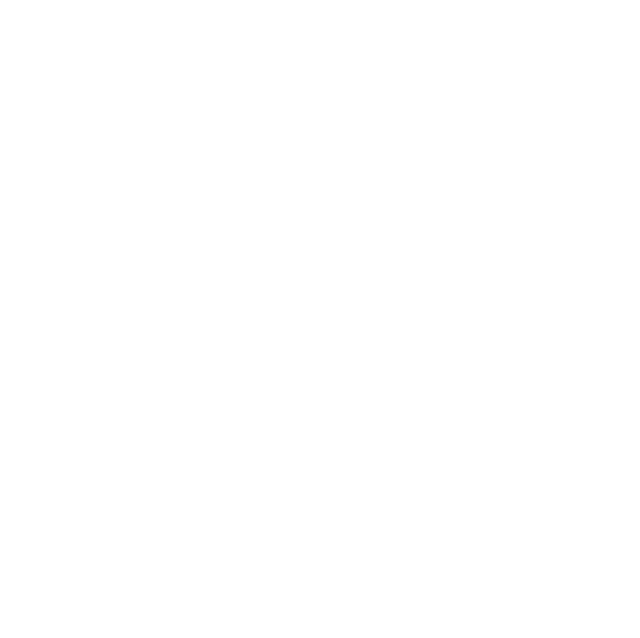
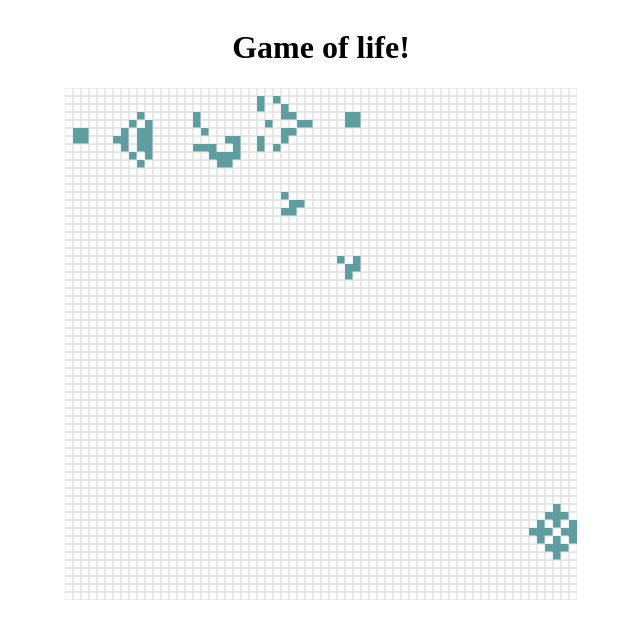
Before and after one commit to andrew-kulikov/game-of-life, a plain HTML site: page src/index.html in a window 1280 px wide. Shown: the whole page, without its empty margins (319-959 px from the left). Drawn offline with Linux system fonts and the light colour scheme.

Commit message:
Add simple game rules

```diff
--- /dev/null
+++ b/src/css/style.css
@@ -0,0 +1,9 @@
+header {
+    display: flex;
+    justify-content: center;
+}
+
+main {
+    display: flex;
+    justify-content: center;
+}
--- a/src/index.html
+++ b/src/index.html
@@ -4,9 +4,19 @@
     <meta charset="UTF-8">
     <meta name="viewport" content="width=device-width, initial-scale=1.0">
     <meta http-equiv="X-UA-Compatible" content="ie=edge">
+    <link rel="stylesheet" href="css/style.css" />
     <title>Game of life</title>
 </head>
 <body>
+    <header>
+        <h1>Game of life!</h1>
+    </header>
+    <main>
+        <canvas id="myCanvas" width="512" height="512"></canvas>
+    </main>
+    <footer>
 
+    </footer>
+    <script src="js/game.js"></script>
 </body>
 </html>
--- /dev/null
+++ b/src/js/game.js
@@ -0,0 +1,138 @@
+let canvas = document.getElementById("myCanvas").getContext("2d"),
+  cells = [];
+canvas.strokeStyle = "#e1e1e1";
+canvas.fillStyle = "cadetblue";
+
+init();
+
+function init() {
+  for (let i = 0; i < 64; i++) {
+    cells[i] = [];
+    for (let j = 0; j < 64; j++) {
+      cells[i][j] = 0;
+    }
+  }
+
+  // Prefilled cells
+  [
+    // Gosper glider gun
+    [1, 5],
+    [1, 6],
+    [2, 5],
+    [2, 6],
+    [11, 5],
+    [11, 6],
+    [11, 7],
+    [12, 4],
+    [12, 8],
+    [13, 3],
+    [13, 9],
+    [14, 3],
+    [14, 9],
+    [15, 6],
+    [16, 4],
+    [16, 8],
+    [17, 5],
+    [17, 6],
+    [17, 7],
+    [18, 6],
+    [21, 3],
+    [21, 4],
+    [21, 5],
+    [22, 3],
+    [22, 4],
+    [22, 5],
+    [23, 2],
+    [23, 6],
+    [25, 1],
+    [25, 2],
+    [25, 6],
+    [25, 7],
+    [35, 3],
+    [35, 4],
+    [36, 3],
+    [36, 4],
+
+    // Random cells
+    // If you wait enough time these will eventually take part
+    // in destroying the glider gun, and the simulation will be in a "static" state.
+    [60, 47],
+    [61, 47],
+    [62, 47],
+    [60, 48],
+    [61, 48],
+    [62, 48],
+    [60, 49],
+    [61, 49],
+    [62, 49],
+    [60, 51],
+    [61, 51],
+    [62, 51]
+  ].forEach(function(point) {
+    cells[point[0]][point[1]] = 1;
+  });
+
+  update();
+}
+
+function update() {
+  let result = [];
+
+  function _countNeighbours(x, y) {
+    let amount = 0;
+
+    function _isAlive(x, y) {
+      return cells[x] && cells[x][y];
+    }
+
+    if (_isAlive(x - 1, y - 1)) amount++;
+    if (_isAlive(x, y - 1)) amount++;
+    if (_isAlive(x + 1, y - 1)) amount++;
+    if (_isAlive(x - 1, y)) amount++;
+    if (_isAlive(x + 1, y)) amount++;
+    if (_isAlive(x - 1, y + 1)) amount++;
+    if (_isAlive(x, y + 1)) amount++;
+    if (_isAlive(x + 1, y + 1)) amount++;
+
+    return amount;
+  }
+
+  cells.forEach((row, x) => {
+    result[x] = [];
+    row.forEach((cell, y) => {
+      let alive = 0,
+        count = _countNeighbours(x, y);
+
+      if (cell > 0) {
+        alive = count === 2 || count === 3 ? 1 : 0;
+      } else {
+        alive = count === 3 ? 1 : 0;
+      }
+
+      result[x][y] = alive;
+    });
+  });
+
+  cells = result;
+
+  draw();
+}
+
+function draw() {
+  canvas.clearRect(0, 0, 1512, 1512);
+  cells.forEach((row, x) => {
+    row.forEach((cell, y) => {
+      canvas.beginPath();
+      canvas.rect(x * 8, y * 8, 8, 8);
+      if (cell) {
+        canvas.fill();
+      } else {
+        canvas.stroke();
+      }
+    });
+  });
+  setTimeout(() => {
+    update();
+  }, 70);
+  //window.requestAnimationFrame(update); // Too fast!
+}
```
